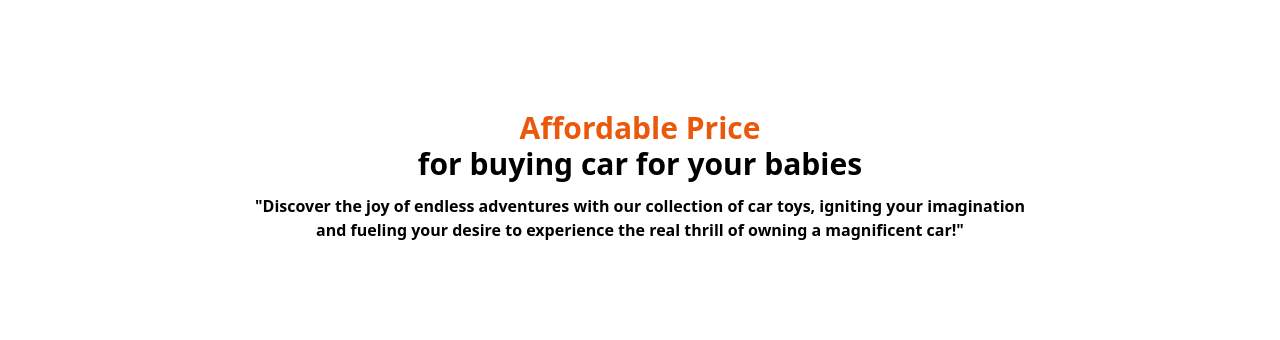
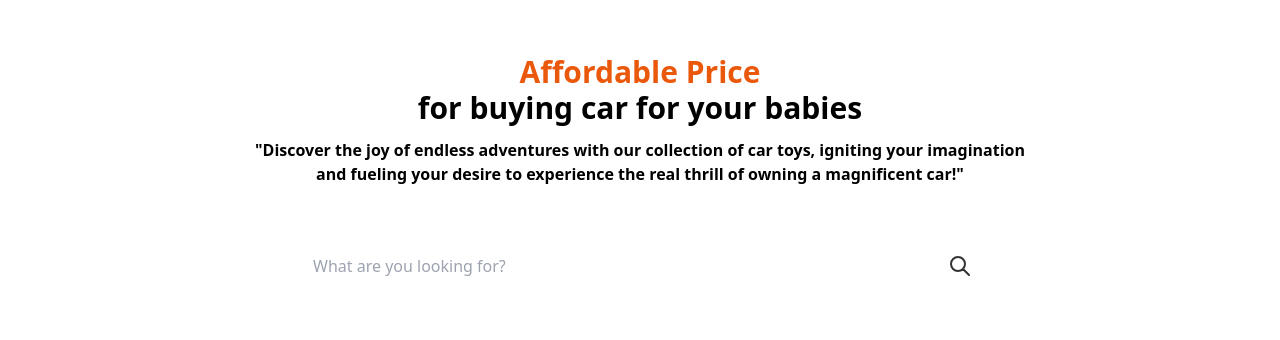
Before and after one commit to mahbubaly/toy-shop, a React (Vite) app: page /toys in a window 1280 px wide. Shown: the part 454-794 px from the top of the page. Built offline with nearby package versions, Linux system fonts and the light colour scheme; no server answers.

Commit message:
added_res

```diff
--- a/src/Pages/AllToys.jsx
+++ b/src/Pages/AllToys.jsx
@@ -1,6 +1,7 @@
 import React, { useEffect, useState } from 'react';
 import { useLoaderData } from 'react-router-dom';
 import banner2 from '../assets/images/Banner/2.jpg'
+import { MapPinIcon } from '@heroicons/react/24/solid'
 
 import AOS from 'aos';
 import 'aos/dist/aos.css';
@@ -23,19 +24,42 @@ const AllToys = () => {
     return (
         <>
 
+
+
+
+
             <div id="slide1" className="carousel-item relative w-full my-9 " data-aos="fade-left" data-aos-duration="2000">
                 <img src={banner2} className="w-full h-[300px]  rounded-xl" />
 
 
             </div>
-            <div className="  flex justify-center text-center my-28  " data-aos="fade-right">
-                <div  className='text-black  font-semibold space-y-3'>
+            <div className="  flex justify-center text-center my-14  " data-aos="fade-right">
+                <div className='text-black  font-semibold space-y-3'>
                     <h2 className='text-3xl font-semibold'><span className='text-orange-600'>Affordable Price </span> <br /> for buying car  for  your babies</h2>
                     <p className='my-3'>"Discover the joy of endless adventures with  our collection of car toys, igniting your imagination <br /> and fueling your desire to experience the real thrill of owning a magnificent car!"</p>
 
 
 
                 </div>
+            </div>
+
+
+            <div className=' '>
+
+
+
+                <div className=" form-control  my-3">
+                    <div className="flex justify-center items-center w-full">
+                        <input type="text" placeholder="What are you looking for?" className="input bg-white border-3  rounded-s-lg  w-[50%]" />
+                        <div className=''>
+                            <button className=" p-3  btn-outline rounded-r-lg   ">
+                                <svg xmlns="http://www.w3.org/2000/svg" className="h-6 w-6  " fill="none" viewBox="0 0 24 24" stroke="currentColor"><path strokeLinecap="round" strokeLinejoin="round" strokeWidth="2" d="M21 21l-6-6m2-5a7 7 0 11-14 0 7 7 0 0114 0z" /></svg>
+                            </button>
+                        </div>
+                    </div>
+                </div>
+
+
             </div>
 
 
--- a/src/Pages/Home/Home.jsx
+++ b/src/Pages/Home/Home.jsx
@@ -1,6 +1,7 @@
 import React, { useState } from 'react';
 import Banner from './Banner';
 import SectionOne from './MoreSection/SectionOne';
+import SectionTwo from './MoreSection/SectionTwo';
 
 
 
@@ -13,6 +14,7 @@ const Home = () => {
         <>
             <Banner />
             <SectionOne />
+            <SectionTwo />
 
 
 
--- /dev/null
+++ b/src/Pages/Home/MoreSection/SectionTwo.jsx
@@ -0,0 +1,19 @@
+import React from 'react';
+
+
+const SectionTwo = () => {
+    return (
+        <>
+        <div>
+            <h1>This web site for </h1>
+
+        </div>
+
+
+
+
+        </>
+    );
+};
+
+export default SectionTwo;
```
